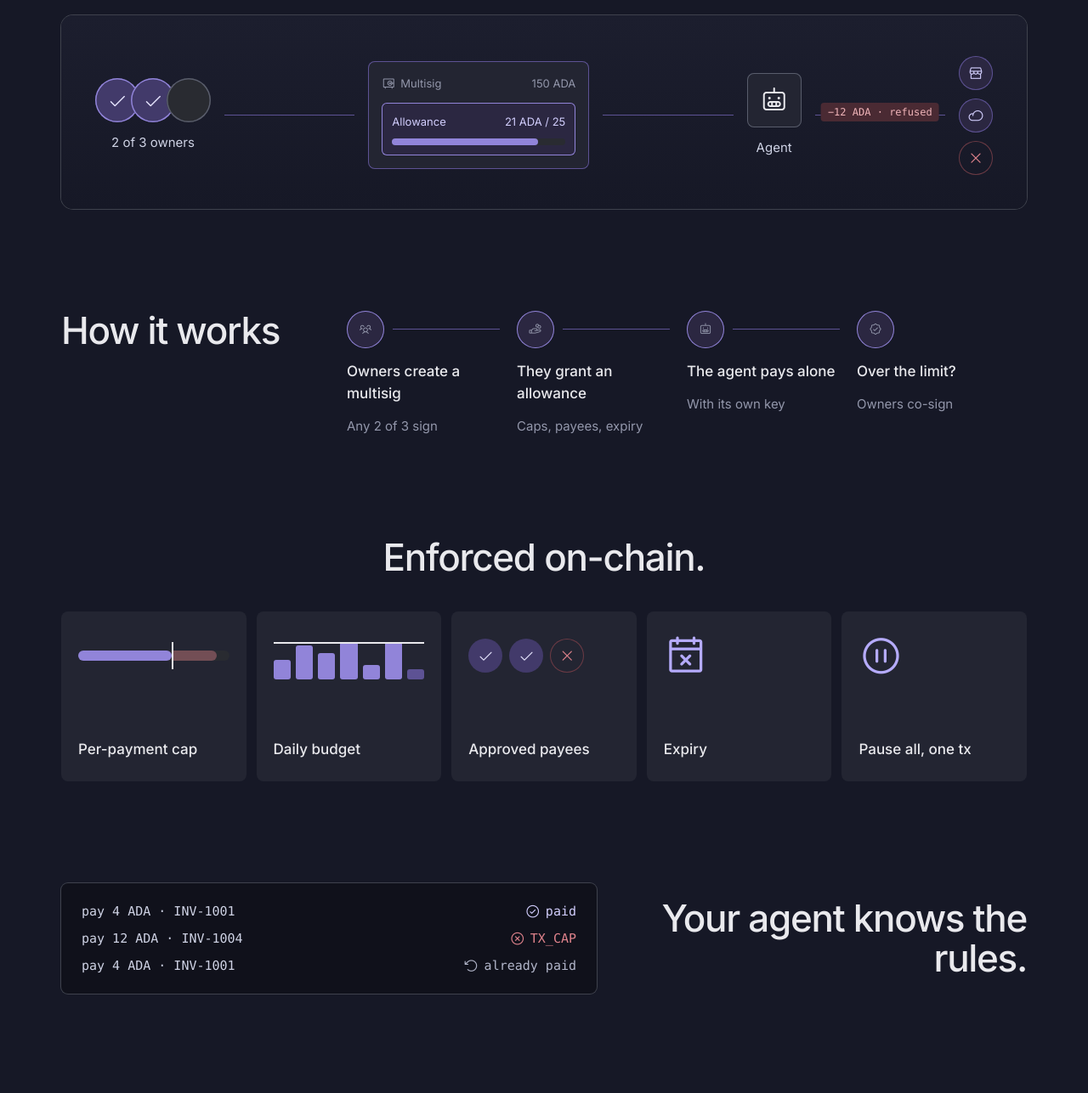
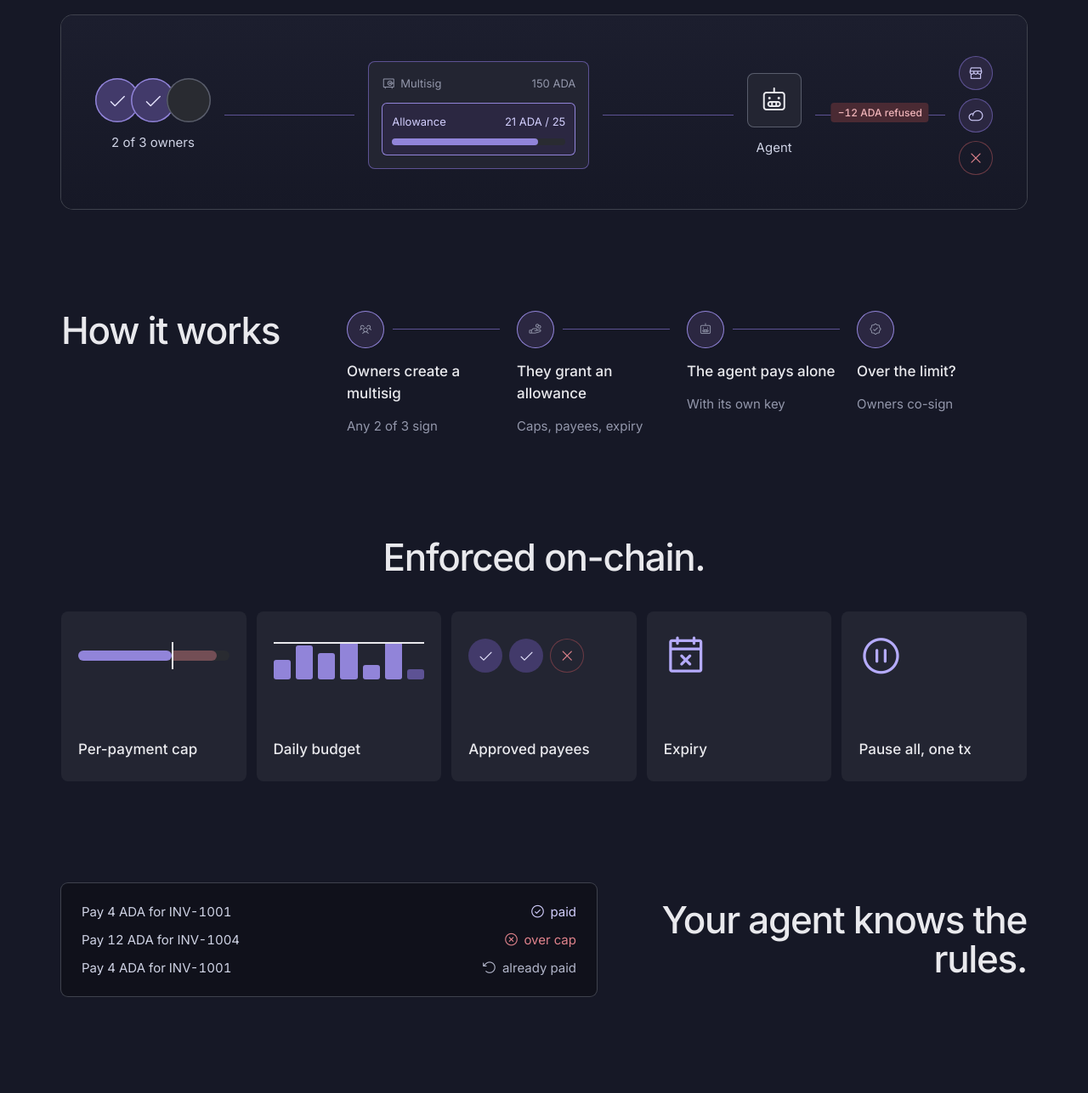
Before and after one commit to ardey26/noether, a plain HTML site: page site/index.html in a window 1280 px wide. Shown: the part 420-1707 px from the top of the page at 85% size. Drawn offline with nearby package versions, Linux system fonts and the light colour scheme.

Commit message:
Use Inter throughout the landing page and drop middle dots

```diff
--- a/site/index.html
+++ b/site/index.html
@@ -22,7 +22,6 @@
     --no: #e0838c; --no-text: #f0b4b9; --no-bg: #4a2a33; --no-line: #6b3a44;
     --edge: 0 0 0 1px #3f424d;
     --r-sm: 4px; --r-md: 8px; --r-lg: 14px;
-    --mono: ui-monospace, SFMono-Regular, Menlo, monospace;
   }
   * { box-sizing: border-box; }
   html { -webkit-text-size-adjust: 100%; }
@@ -44,7 +43,7 @@
   .hero { padding: 88px 0 56px; display: flex; flex-direction: column; gap: 20px; }
   h1 { font-size: 84px; line-height: 1; letter-spacing: -.04em; }
   .lede { font-size: 22px; color: var(--n400); margin: 0; }
-  .install { display: flex; align-self: flex-start; align-items: center; gap: 14px; max-width: 100%; background: var(--surface); box-shadow: var(--edge); border-radius: var(--r-md); padding: 8px 8px 8px 16px; font: 500 15px var(--mono); margin-top: 12px; }
+  .install { display: flex; align-self: flex-start; align-items: center; gap: 14px; max-width: 100%; background: var(--surface); box-shadow: var(--edge); border-radius: var(--r-md); padding: 8px 8px 8px 16px; font: 500 15px "Inter", system-ui, sans-serif; margin-top: 12px; }
   .install code { font: inherit; overflow-x: auto; white-space: nowrap; }
   .install code::before { content: "$ "; color: var(--n600); }
   .copy { flex: none; font: 500 13px "Inter", sans-serif; color: var(--a300); background: transparent; border: 1px solid var(--accent); border-radius: 6px; padding: 6px 12px; cursor: pointer; }
@@ -67,7 +66,7 @@
   .meter { position: relative; height: 8px; border-radius: 999px; background: var(--n900); }
   .meter-fill { position: absolute; left: 0; top: 0; bottom: 0; width: 0; background: var(--accent); border-radius: 999px; transition: width .6s cubic-bezier(.2,.7,.2,1); }
   .agent { width: 64px; height: 64px; border-radius: var(--r-md); background: var(--surface); box-shadow: inset 0 0 0 1px var(--n700); display: grid; place-items: center; font-size: 32px; color: var(--text); }
-  .chip { position: absolute; left: 50%; top: -14px; transform: translateX(-50%); white-space: nowrap; font: 500 12px var(--mono); color: var(--n500); background: transparent; border-radius: var(--r-sm); padding: 4px 8px; transition: color .3s, background .3s; }
+  .chip { position: absolute; left: 50%; top: -14px; transform: translateX(-50%); white-space: nowrap; font: 500 12px "Inter", system-ui, sans-serif; font-variant-numeric: tabular-nums; color: var(--n500); background: transparent; border-radius: var(--r-sm); padding: 4px 8px; transition: color .3s, background .3s; }
   .chip.ok { color: var(--a300); background: var(--a900); }
   .chip.no { color: var(--no-text); background: var(--no-bg); }
   .payees { display: flex; flex-direction: column; gap: 10px; }
@@ -109,7 +108,7 @@
 
   .rules { display: grid; grid-template-columns: 1.4fr 1fr; gap: 56px; align-items: center; }
   .rules h2 { order: 2; text-align: right; }
-  .log { background: #10111b; box-shadow: var(--edge); border-radius: var(--r-md); padding: 24px; display: flex; flex-direction: column; gap: 14px; font: 400 15px var(--mono); }
+  .log { background: #10111b; box-shadow: var(--edge); border-radius: var(--r-md); padding: 24px; display: flex; flex-direction: column; gap: 14px; font: 400 15px "Inter", system-ui, sans-serif; font-variant-numeric: tabular-nums; }
   .log div { display: flex; justify-content: space-between; align-items: center; gap: 16px; }
   .log div > span:first-child { color: var(--n300); }
   .log div > span:last-child { display: flex; align-items: center; gap: 6px; white-space: nowrap; }
@@ -221,9 +220,9 @@
     <section class="rules" aria-labelledby="rules-h">
       <h2 id="rules-h">Your agent knows the rules.</h2>
       <div class="log">
-        <div><span>pay 4 ADA · INV-1001</span><span class="paid"><i class="ph ph-check-circle" aria-hidden="true"></i>paid</span></div>
-        <div><span>pay 12 ADA · INV-1004</span><span class="refused"><i class="ph ph-x-circle" aria-hidden="true"></i>TX_CAP</span></div>
-        <div><span>pay 4 ADA · INV-1001</span><span class="dup"><i class="ph ph-arrow-counter-clockwise" aria-hidden="true"></i>already paid</span></div>
+        <div><span>Pay 4 ADA for INV-1001</span><span class="paid"><i class="ph ph-check-circle" aria-hidden="true"></i>paid</span></div>
+        <div><span>Pay 12 ADA for INV-1004</span><span class="refused"><i class="ph ph-x-circle" aria-hidden="true"></i>over cap</span></div>
+        <div><span>Pay 4 ADA for INV-1001</span><span class="dup"><i class="ph ph-arrow-counter-clockwise" aria-hidden="true"></i>already paid</span></div>
       </div>
     </section>
   </main>
@@ -243,7 +242,7 @@
 
   // Agent pays 4, 8, 9 ADA; the 12 ADA payment is over the 10 ADA per-payment cap and refused.
   const spentBy = [0, 4, 12, 21, 21];
-  const chips = [["waiting…", ""], ["−4 ADA", "ok"], ["−8 ADA", "ok"], ["−9 ADA", "ok"], ["−12 ADA · refused", "no"]];
+  const chips = [["waiting…", ""], ["−4 ADA", "ok"], ["−8 ADA", "ok"], ["−9 ADA", "ok"], ["−12 ADA refused", "no"]];
   const fill = document.getElementById("fill"), spent = document.getElementById("spent"), chip = document.getElementById("chip");
   function render(shown) {
     fill.style.width = (spentBy[shown] / 25 * 100) + "%";
```
